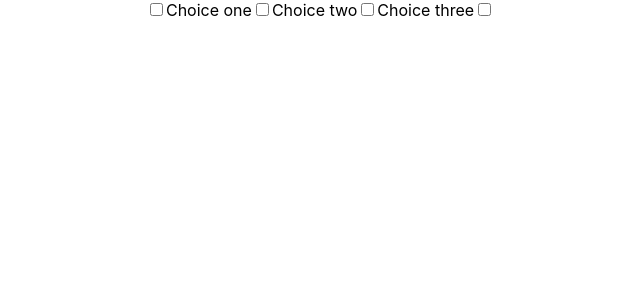
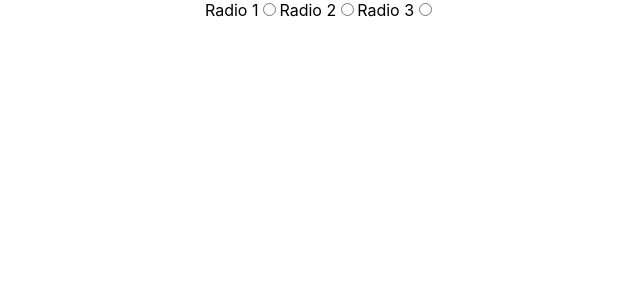
Before and after one commit to lindellcarternyc/use-form, a React (Create React App) app: page / in a window 1280 px wide. Shown: the top 300 px of the page, without its empty margins (320-960 px from the left). Built offline with nearby package versions, Linux system fonts and the light colour scheme.

Commit message:
implement radio button controls

```diff
--- a/src/App.tsx
+++ b/src/App.tsx
@@ -2,7 +2,7 @@ import React, { useState } from 'react';
 import logo from './logo.svg';
 import './App.css';
 
-import { CheckboxGroupExample } from './use-form/Input.example'
+import { CheckboxGroupExample, RadioInputExample } from './use-form/Input.example'
 // import { NumberInputExample } from './use-form/Input.example'
 
 function App() {
@@ -22,13 +22,14 @@ function App() {
   return (
     <div className="App">
       {/* <NumberInputExample /> */}
-      <input
+      {/* <input
         name="checkbox"
         type="checkbox"
         onChange={onChange}
         checked={state.checkbox}
       />
-      <CheckboxGroupExample />
+      <CheckboxGroupExample /> */}
+      <RadioInputExample />
     </div>
   );
 }
--- a/src/use-form/Input.example.tsx
+++ b/src/use-form/Input.example.tsx
@@ -87,3 +87,21 @@ export const CheckboxGroupExample: React.FC = () => {
         </>
     )
 }
+
+export const RadioInputExample: React.FC = () => {
+    const { values, handleChange } = useForm({
+        initialValues: {
+            option: ''
+        }
+    })
+    return (
+        <>
+            <label htmlFor="radio1">Radio 1</label>
+            <input type="radio" name="option" id="radio1" value="radio 1" checked={values.option === 'radio 1'} onChange={handleChange} />
+            <label htmlFor="radio2">Radio 2</label>
+            <input type="radio" name="option" id="radio2" value="radio 2" checked={values.option === 'radio 2'} onChange={handleChange} />
+            <label htmlFor="radio3">Radio 3</label>
+            <input type="radio" name="option" id="radio3" value="radio 3" checked={values.option === 'radio 3'} onChange={handleChange} />
+        </>
+    )
+}
```
Also changed, not shown: 1 other file (tests, documents, lock files or other folders).
